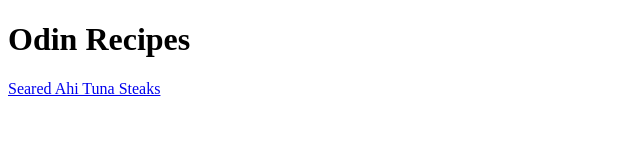
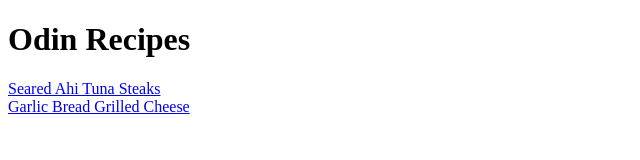
Before and after one commit to Kangaa-Bit69/odin-recipes, a plain HTML site: page index.html in a window 1280 px wide. Shown: the whole page, without its empty margins (0-640 px from the left). Drawn offline with Linux system fonts and the light colour scheme.

Commit message:
main page updates

```diff
--- a/index.html
+++ b/index.html
@@ -8,6 +8,8 @@
 </head>
 <body>
     <h1>Odin Recipes</h1>
-    <a href=" recipes/searedAhiTunaSteaks.html"> Seared Ahi Tuna Steaks</a>
+    <a href=" recipes/searedAhiTunaSteaks.html"> Seared Ahi Tuna Steaks</a> <br>
+    <a href=" recipes/grilledCheese.html">Garlic Bread Grilled Cheese</a>
+
 </body>
 </html>
```
Also changed, not shown: recipes/grilledCheese.html (+2 -2 lines).
